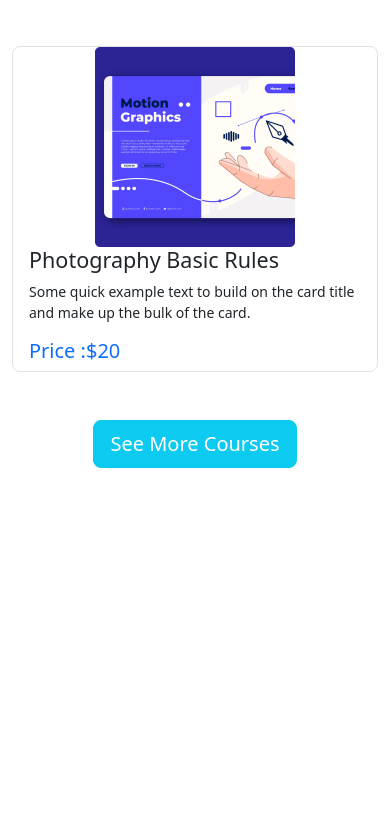
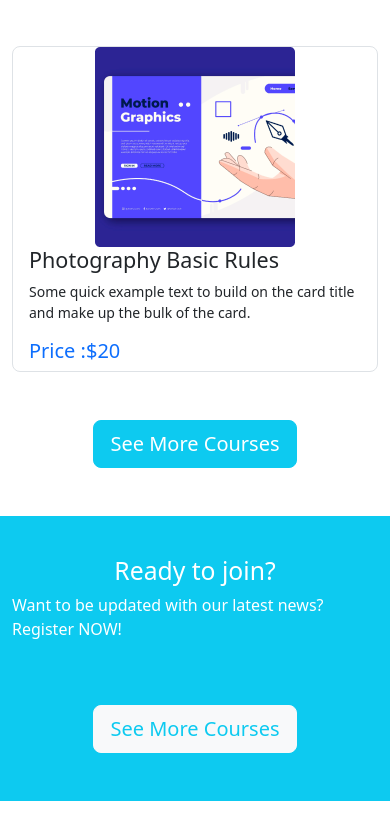
Before and after one commit to adavis116/pro-institute, a plain HTML site: page index.html in a window 390 px wide. Shown: the part 2675-3514 px from the top of the page. Before the commit the page ends 3191 px from the top, so only its background shows below. Drawn offline with nearby package versions, Linux system fonts and the light colour scheme.

Commit message:
registration styled & responsiveness done

```diff
--- a/index.html
+++ b/index.html
@@ -123,7 +123,8 @@
                             </div>
                             <div class="col-md-8 ms-3">
                                 <h4>Fundamental Of UI/UX Design</h4>
-                <p>Some quick example text to build on the card title and make up the bulk of the card.</p>
+                                <p>Some quick example text to build on the card title and make up the bulk of the card.
+                                </p>
                                 <h5 class="text-primary">Price :$20 </h5>
                             </div>
                         </div>
@@ -135,7 +136,8 @@
                             </div>
                             <div class="col-md-8 ms-3">
                                 <h4>Javascript Basic to advanced</h4>
-                <p>Some quick example text to build on the card title and make up the bulk of the card.</p>
+                                <p>Some quick example text to build on the card title and make up the bulk of the card.
+                                </p>
                                 <h5 class="text-primary">Price :$20 </h5>
                             </div>
                         </div>
@@ -147,7 +149,8 @@
                             </div>
                             <div class="col-md-8 ms-3">
                                 <h4>Fullstack Web Development</h4>
-                <p>Some quick example text to build on the card title and make up the bulk of the card.</p>
+                                <p>Some quick example text to build on the card title and make up the bulk of the card.
+                                </p>
                                 <h5 class="text-primary">Price :$20 </h5>
                             </div>
                         </div>
@@ -159,7 +162,8 @@
                             </div>
                             <div class="col-md-8 ms-3">
                                 <h4>Digital Marketing</h4>
-                <p>Some quick example text to build on the card title and make up the bulk of the card.</p>
+                                <p>Some quick example text to build on the card title and make up the bulk of the card.
+                                </p>
                                 <h5 class="text-primary">Price :$20 </h5>
                             </div>
                         </div>
@@ -171,7 +175,8 @@
                             </div>
                             <div class="col-md-8 ms-3">
                                 <h4>Photography Basic Rules</h4>
-                <p>Some quick example text to build on the card title and make up the bulk of the card.</p>
+                                <p>Some quick example text to build on the card title and make up the bulk of the card.
+                                </p>
                                 <h5 class="text-primary">Price :$20 </h5>
                             </div>
                         </div>
@@ -183,7 +188,8 @@
                             </div>
                             <div class="col-md-8 ms-3">
                                 <h4>Photography Basic Rules</h4>
-                <p>Some quick example text to build on the card title and make up the bulk of the card.</p>
+                                <p>Some quick example text to build on the card title and make up the bulk of the card.
+                                </p>
                                 <h5 class="text-primary">Price :$20 </h5>
                             </div>
                         </div>
@@ -194,7 +200,21 @@
                 </div>
             </div>
             <!-- course details end -->
-
+        </section>
+        <section>
+            <!-- register start -->
+            <div class="register container bg-info d-flex justify-content-around mb-5">
+                        <div class="regcontent d-flex flex-column justify-content-center">
+                            <h2 class="text-white">Ready to join?</h2>
+                            <p class="text-white">Want to be updated with our latest news?Register NOW!</p>
+                        </div>
+                        <div>
+                            <button type="submit" class="btn btn-light btn-lg my-5 text-info">See More Courses</button>
+                        </div>
+                    </div>
+                </div>
+            </div>
+            <!-- register end -->
         </section>
 
     </main>
--- a/style.css
+++ b/style.css
@@ -10,3 +10,25 @@
         align-items: center;
     }
 }
+@media screen and (min-width:577px) and (max-width:768px) {
+    .register {
+        display: flex;
+        flex-direction: column;
+        align-items: center;
+    }
+    .regcontent {
+margin-top: 40px;
+align-items: center;
+    }
+}
+@media screen and (max-width:576px) {
+    .register {
+        display: flex;
+        flex-direction: column;
+        align-items: center;
+    }
+    .regcontent {
+        margin-top: 40px;
+        align-items: center;
+            }
+}
```
Lines whose indentation alone changed are shown as unchanged.
